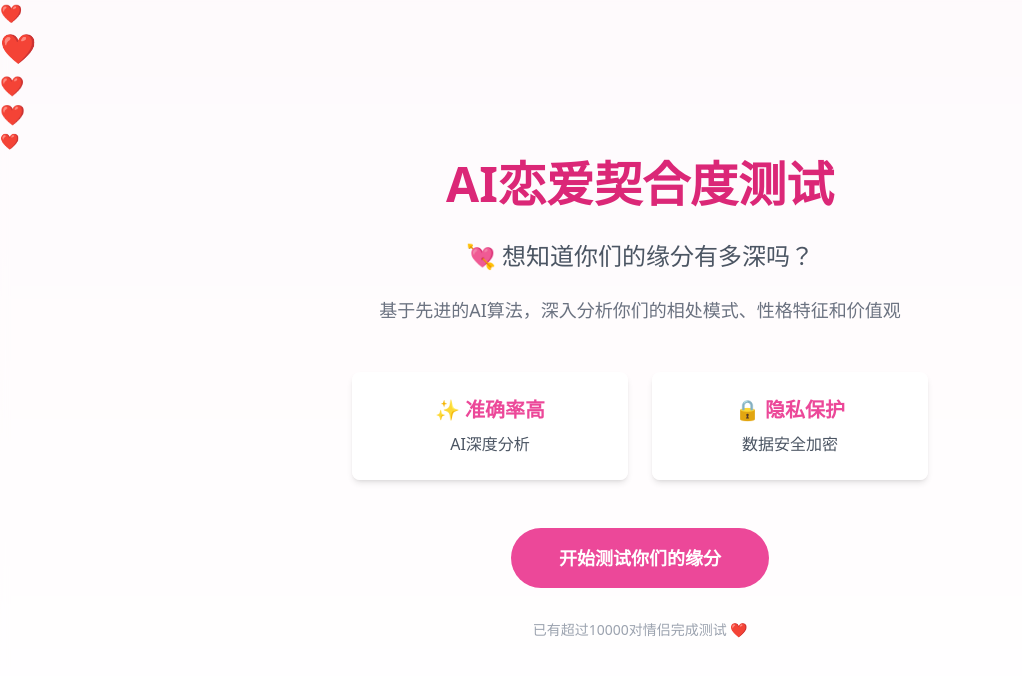
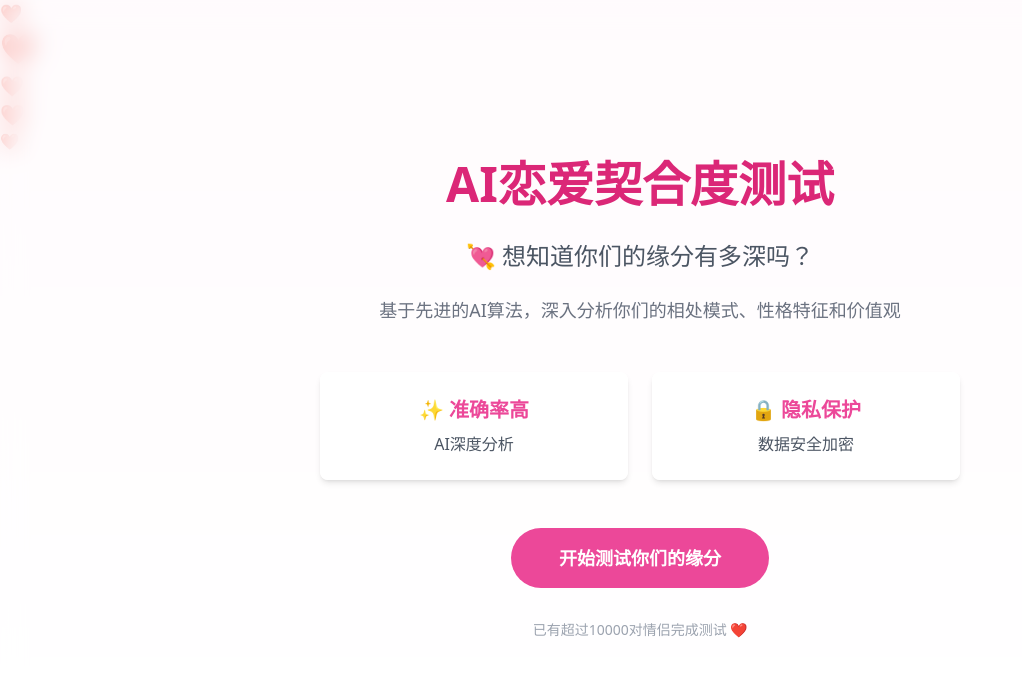
Before and after one commit to aliang-ds/love-predict, a Next.js app: page / in a window 1280 px wide. Shown: the top 676 px of the page, without its empty margins (0-1022 px from the left). Built offline with nearby package versions, Linux system fonts and the light colour scheme.

Commit message:
Update page.tsx

```diff
--- a/app/page.tsx
+++ b/app/page.tsx
@@ -55,50 +55,51 @@ export default function Home() {
 
   return (
     <main className="min-h-screen bg-gradient-to-b from-pink-50 to-white relative overflow-hidden">
-      {/* 半透明背景遮罩 */}
-      <div className="absolute inset-0 bg-white/60 backdrop-blur-sm z-[1]" />
+      {/* 背景遮罩 - 降低透明度，增加模糊效果 */}
+      <div className="absolute inset-0 bg-white/70 backdrop-blur-md z-[1]" />
 
-      {/* 浮动心形 */}
+      {/* 浮动心形 - 调整层级 */}
       <div className="floating-hearts fixed inset-0" style={{
         pointerEvents: 'none',
-        zIndex: 2
+        zIndex: 0  // 降低层级，让它在内容和遮罩后面
       }} />
 
-      {/* 主要内容容器 - 添加 flex 布局 */}
-      <div className="relative z-10 min-h-screen flex items-center justify-center px-4">
-        {/* 内容区域 - 确保最大宽度和居中 */}
-        <div className="w-full max-w-2xl mx-auto text-center">
-          {/* 标题部分 */}
+      {/* 主内容容器 - 使用 fixed 定位确保不受背景影响 */}
+      <div className="fixed inset-0 z-[2] flex items-center justify-center">
+        <div className="w-full max-w-2xl mx-auto px-4">
+          {/* 所有内容使用 text-center 确保居中 */}
+          <div className="text-center">
+            {/* 标题 */}
             <h1 className="text-5xl font-bold text-pink-600 mb-8">
               AI恋爱契合度测试
             </h1>
 
-          {/* 描述部分 */}
+            {/* 描述文字 */}
             <div className="space-y-6 mb-12">
               <p className="text-2xl text-gray-600 hover:text-pink-500 transition-colors">
                 💘 想知道你们的缘分有多深吗？
               </p>
-            <p className="text-lg text-gray-500 mx-auto max-w-xl">
+              <p className="text-lg text-gray-500">
                 基于先进的AI算法，深入分析你们的相处模式、性格特征和价值观
               </p>
             </div>
 
-          {/* 特点列表 - 使用 grid 确保居中对齐 */}
-          <div className="grid grid-cols-1 md:grid-cols-2 gap-6 mb-12 max-w-xl mx-auto">
-            <div className="p-6 bg-white/80 rounded-lg shadow-md hover:shadow-xl transition-shadow">
+            {/* 特点卡片 */}
+            <div className="grid grid-cols-1 md:grid-cols-2 gap-6 mb-12">
+              <div className="p-6 bg-white/90 rounded-lg shadow-md hover:shadow-xl transition-shadow">
                 <h3 className="font-bold text-xl text-pink-500 mb-2">✨ 准确率高</h3>
                 <p className="text-gray-600">AI深度分析</p>
               </div>
-            <div className="p-6 bg-white/80 rounded-lg shadow-md hover:shadow-xl transition-shadow">
+              <div className="p-6 bg-white/90 rounded-lg shadow-md hover:shadow-xl transition-shadow">
                 <h3 className="font-bold text-xl text-pink-500 mb-2">🔒 隐私保护</h3>
                 <p className="text-gray-600">数据安全加密</p>
               </div>
             </div>
 
-          {/* 按钮部分 */}
-          <div className="flex justify-center mb-8">
+            {/* 按钮 */}
+            <div className="mb-8">
               <button
-              className="bg-pink-500 hover:bg-pink-600 text-white text-lg font-bold py-4 px-12 rounded-full transform transition-all hover:scale-105 hover:shadow-lg active:scale-95"
+                className="bg-pink-500 hover:bg-pink-600 text-white text-lg font-bold py-4 px-12 rounded-full transform transition-all hover:scale-105 hover:shadow-lg active:scale-95 mx-auto"
                 onClick={() => router.push('/test')}
               >
                 开始测试你们的缘分
@@ -111,6 +112,7 @@ export default function Home() {
             </p>
           </div>
         </div>
+      </div>
     </main>
   );
 }
```
Lines whose indentation alone changed are shown as unchanged.
